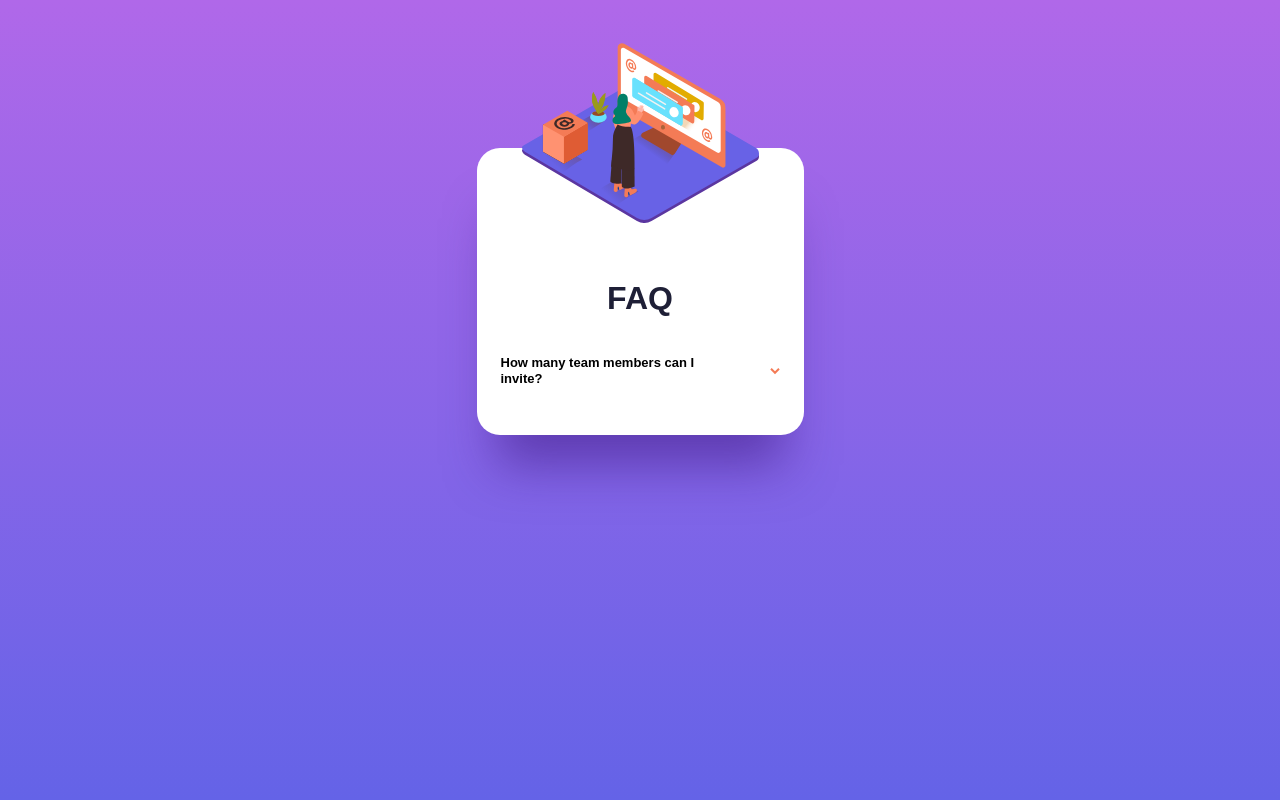
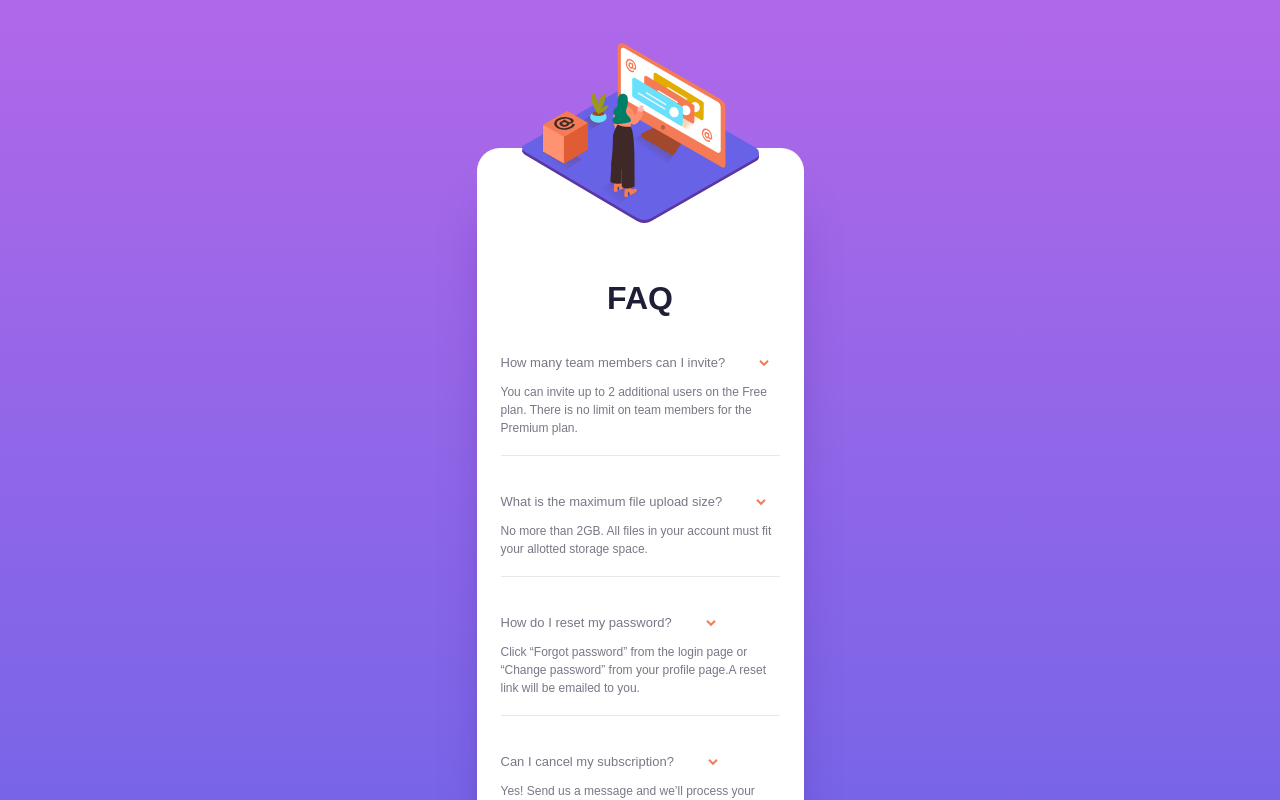
Before and after one commit to marriamdd/faq-accordion-card, a React (Vite) app: page / in a window 1280 px wide. Shown: the top 800 px of the page. Built offline with nearby package versions, Linux system fonts and the light colour scheme.

Commit message:
create json file for dinamic question/answers and make them expressed

```diff
--- a/src/App.jsx
+++ b/src/App.jsx
@@ -15,7 +15,11 @@
         <img src={IllustrationMobile} alt="girl illustration" />
 
         <Title>FAQ</Title>
-        <Question></Question>
+        <Question questionIndex={0} />
+        <Question questionIndex={1}/>
+        <Question questionIndex={2}/>
+        <Question questionIndex={3}/>
+        <Question questionIndex={3}/>
       </Main>
     </>
   );
--- a/src/components/Question_Component.jsx
+++ b/src/components/Question_Component.jsx
@@ -1,12 +1,18 @@
 import styled from "styled-components";
 import Arrow from "/images/icon-arrow-down.svg";
-export default function Question_Component() {
+import data from "../data.json";
+console.log(data);
+export default function Question_Component({ questionIndex }) {
+  const question = data[questionIndex].question;
+  const answer = data[questionIndex].answer;
+
   return (
     <QuestionSection>
       <div>
-        <Question>How many team members can I invite?</Question>
+        <Question>{question}</Question>
         <img src={Arrow} alt="arrow icon" />
       </div>
+      <Answer>{answer}</Answer>
     </QuestionSection>
   );
 }
@@ -15,15 +21,27 @@
   display: flex;
   flex-direction: column;
   gap: 1.2rem;
+  border-bottom: 1px solid #e8e8ea;
+  padding-bottom: 1.8rem;
 
-  div{
-    display:flex;
+  & > div {
+    display: flex;
     align-items: center;
     gap: 3.4rem;
   }
 `;
 const Question = styled.h2`
   font-size: 1.3rem;
-  font-weight: 700;
+  font-weight: 400;
   line-height: 1.6rem;
+  color: #787887;
 `;
+
+const Answer = styled.p`
+  color: #787887;
+
+  font-size: 1.2rem;
+  font-style: normal;
+  font-weight: 400;
+  line-height: 1.8rem;
+`;
--- /dev/null
+++ b/src/data.json
@@ -0,0 +1,17 @@
+[{
+   "question" :" How many team members can I invite?",
+   "answer":"You can invite up to 2 additional users on the Free plan. There is no limit on team members for the Premium plan."},
+
+  {"question" :"What is the maximum file upload size?",
+  "answer":" No more than 2GB. All files in your account must fit your allotted storage space."},
+
+ { "question" :"How do I reset my password?",
+  "answer":"Click “Forgot password” from the login page or “Change password” from your profile page.A reset link will be emailed to you."},
+
+ { "question" :"Can I cancel my subscription?",
+  "answer":"Yes! Send us a message and we’ll process your request no questions asked."},
+
+ {"question" :" Do you provide additional support?",
+ "answer":"Chat and email support is available 24/7. Phone lines are open during normal business hours."}
+
+]
```
